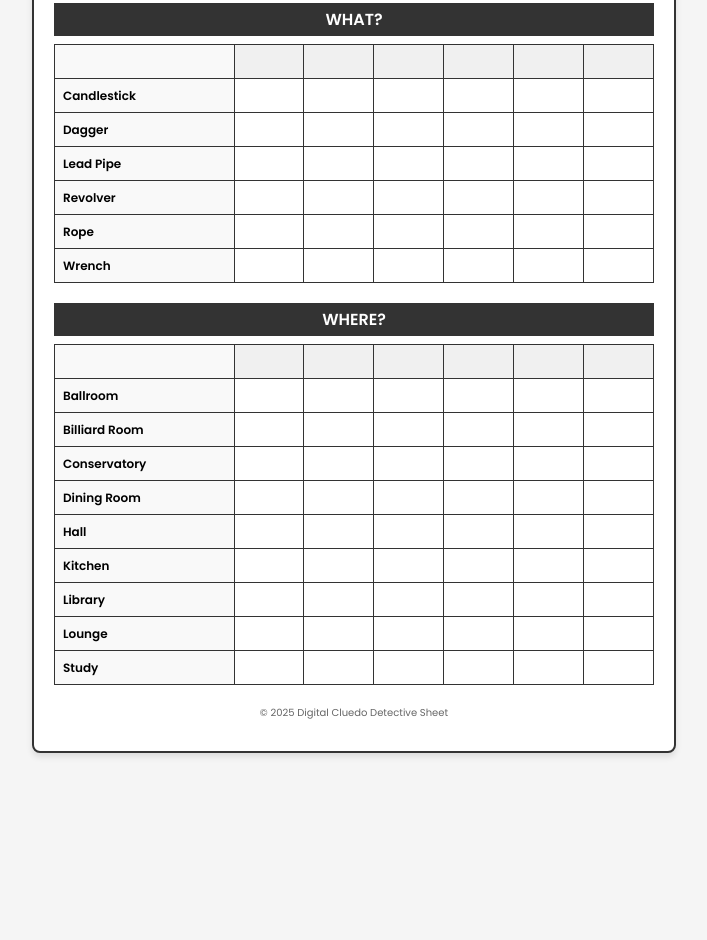
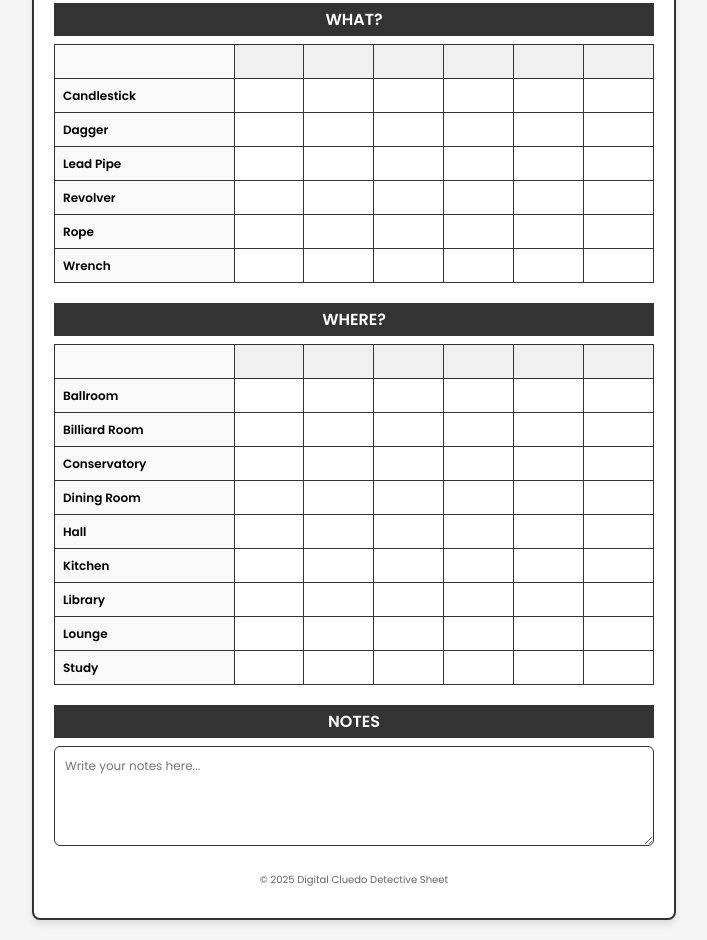
Before and after one commit to aabishuaa/cluedo, a plain HTML site: page index.html in a window 1280 px wide. Shown: the part 488-1428 px from the top of the page, without its empty margins (286-993 px from the left). Before the commit the page ends 1261 px from the top, so only its background shows below. Drawn offline with Linux system fonts and the light colour scheme.

Commit message:
Notes section added

```diff
--- a/index.html
+++ b/index.html
@@ -151,6 +151,19 @@
             text-align: center;
             font-size: 10px;
             color: #666;
+        }
+
+        .notes-area {
+            width: 100%;
+            height: 100px;
+            padding: 10px;
+            font-family: 'Poppins', sans-serif;
+            font-size: 12px;
+            border: 1px solid #333;
+            border-radius: 6px;
+            resize: vertical;
+            background-color: #fff;
+            box-sizing: border-box;
         }
     </style>
 </head>
@@ -677,6 +690,12 @@
             </table>
         </div>
 
+        <div class="section">
+            <div class="section-title">NOTES</div>
+            <textarea class="notes-area" placeholder="Write your notes here..."></textarea>
+        </div>
+
+
         <div class="footer">
             <p>© 2025 Digital Cluedo Detective Sheet</p>
         </div>
```
